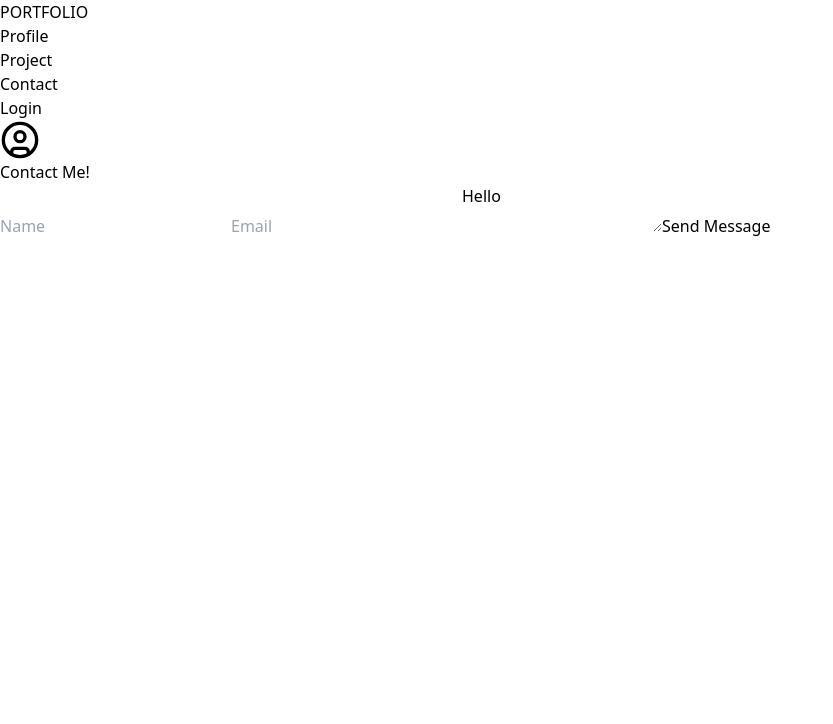
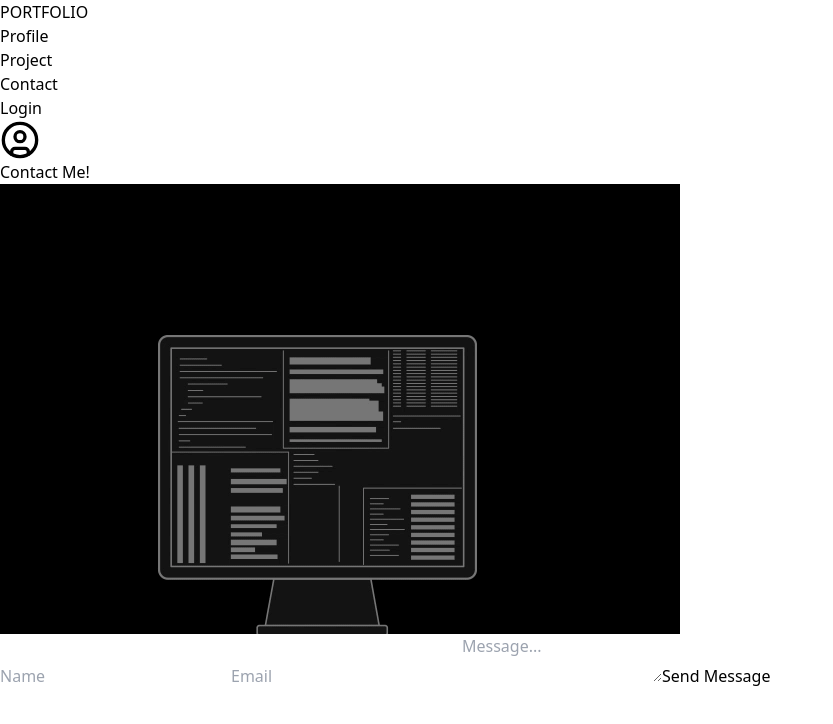
Before and after one commit to Rama116/React, a React (Vite) app: page /Contact in a window 1280 px wide. Shown: the top 724 px of the page, without its empty margins (0-833 px from the left). Built offline with nearby package versions, Linux system fonts and the light colour scheme.

Commit message:
small change in contact

```diff
--- a/src/pages/Contact.jsx
+++ b/src/pages/Contact.jsx
@@ -1,16 +1,20 @@
 // import React from 'react'
-
+import dev from "../assets/img/dev.gif"
 const Contact = () => {
   return (
     <>
         <div className="fixed">
               <div className="h-screen w-screen flex">
-                <h1 className="h-[30%] w-[40%] text-5xl font-serif flex justify-center items-center">Contact Me!</h1>
+                <div className="h-[70%] w-[40%] text-5xl font-serif flex flex-col justify-center items-center gap-8">
+                  <h1 className="text-5xl font-serif flex justify-center items-center">Contact Me!</h1>
+                  <img className="w-[75%]" src={dev} alt="Luffy GOAT" />
+                </div>
+
                 <div className="h-[80%] w-[25%] flex flex-col justify-center p-9">
                 <form className="flex flex-col gap-5">
-                    <input className="px-3 py-2 bg-blue-200 outline-none hover:border-b-4 hover:border-gray-700" type="text" name="txt" id="" placeholder="Name" required/>
-                    <input className="px-3 py-2 bg-blue-200 outline-none hover:border-b-4 hover:border-gray-700" type="email" name="mail" id="" placeholder="Email" required/>
-                    <textarea className="p-5 bg-blue-200 outline-none hover:border-b-4 hover:border-gray-700" placeholder="Message...">Hello</textarea>
+                    <input className="px-3 py-2 bg-gray-800 text-white outline-none hover:border-b-4 hover:border-yellow-400" type="text" name="txt" id="" placeholder="Name" required/>
+                    <input className="px-3 py-2 bg-gray-800 text-white outline-none hover:border-b-4 hover:border-yellow-400" type="email" name="mail" id="" placeholder="Email" required/>
+                    <textarea className="p-5 bg-gray-800 text-white outline-none hover:border-b-4 hover:border-yellow-400" placeholder="Message..."></textarea>
                     <input className="bg-slate-300 p-3 border-4 outline-none hover:border-blue-700 hover:border-b-4 hover:border-gray-700" type="submit" value="Send Message" />
                 </form>
                 </div>
--- a/src/pages/Content.jsx
+++ b/src/pages/Content.jsx
@@ -1,3 +1,4 @@
+import { Github, Instagram, Linkedin } from "lucide-react"
 import black from "../assets/img/black.gif"
 const Content = () => {
   return (
@@ -15,6 +16,12 @@ const Content = () => {
                 problem-solving abilities, teamwork, or leadership. I aim to build a successful
                 career in Developer.
                 </p>
+                <div className="w-[50%] h-[10%] flex justify-center gap-4 items-center">
+                    <a href="http://"><Instagram size={35} /></a>
+                    <a href="http://"><Github size={35} /></a>
+                    <a href="http://"><Linkedin size={35} /></a>
+                </div>
+
             </div>
                 <div className="h-[35rem] w-screen flex justify-center items-center rounded">
                     <img className="h-[50%] w-[40%] border-collapse rounded-3xl" src={black} alt="Luffy-Me" />
```
Also changed, not shown: src/assets/img/dev.gif (added), src/assets/img/luffyblack.gif (added).
